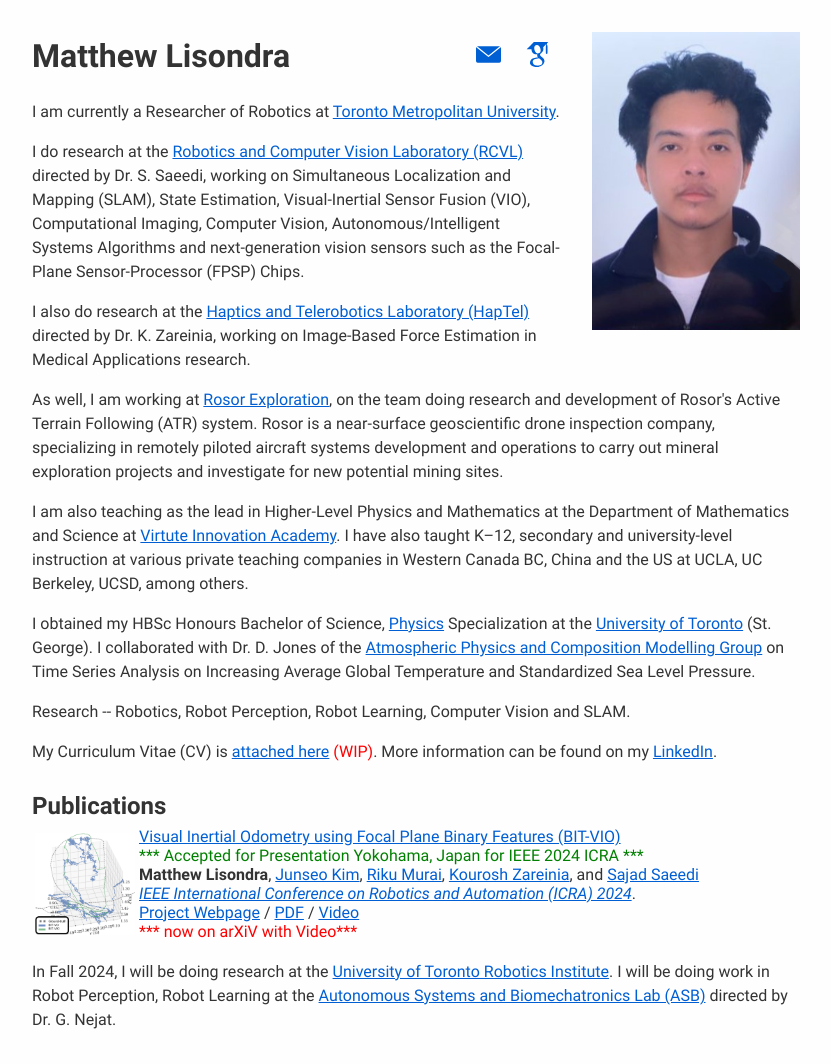
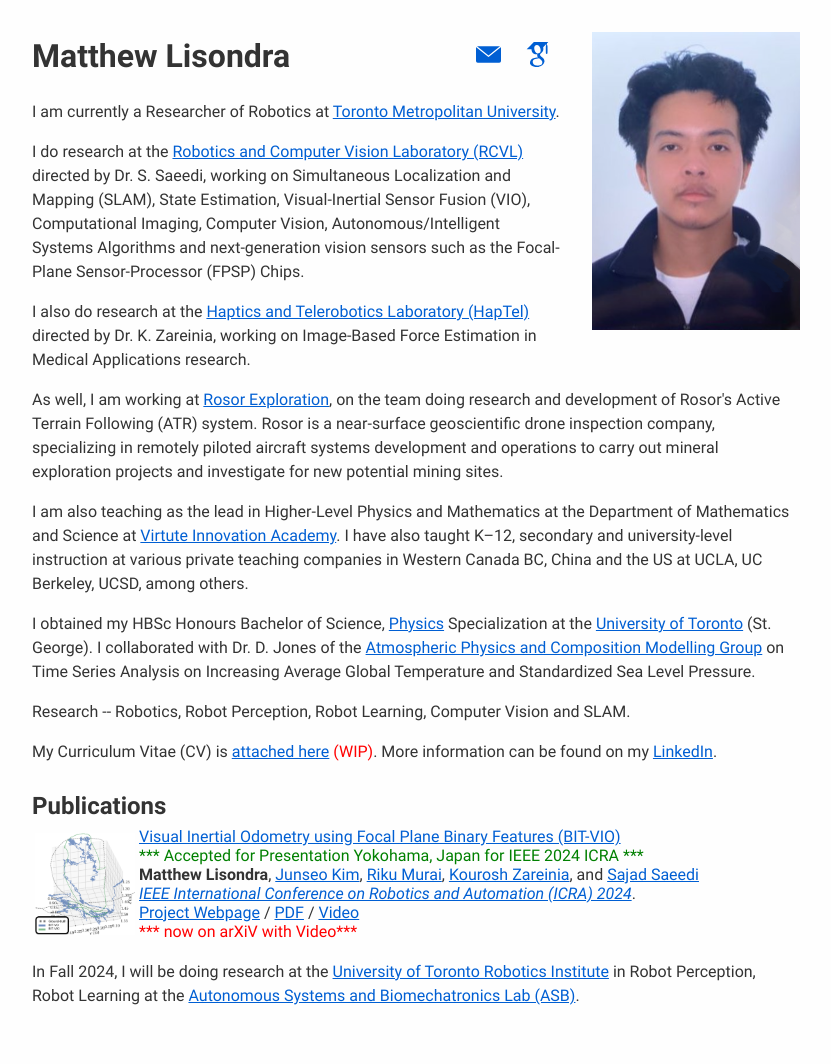
Before and after one commit to mattlisondra/mattlisondra.github.io, a plain HTML site: page index.html in a window 1280 px wide. Shown: the whole page, without its empty margins (224-1055 px from the left). After the commit the page ends 1040 px from the top, so only its background shows below. Drawn offline with Linux system fonts and the light colour scheme.

Commit message:
Update index.html

```diff
--- a/index.html
+++ b/index.html
@@ -296,7 +296,7 @@
         </table>
     </section>
     <p>
-        In Fall 2024, I will be doing research at the <a href="https://robotics.utoronto.ca/">University of Toronto Robotics Institute</a>. I will be doing work in Robot Perception, Robot Learning at the <a href="http://asblab.mie.utoronto.ca/">Autonomous Systems and Biomechatronics Lab (ASB)</a> directed by Dr. G. Nejat.
+        In Fall 2024, I will be doing research at the <a href="https://robotics.utoronto.ca/">University of Toronto Robotics Institute</a> in Robot Perception, Robot Learning at the <a href="http://asblab.mie.utoronto.ca/">Autonomous Systems and Biomechatronics Lab (ASB)</a>.
     </p>
 </body>
 </html>
```
